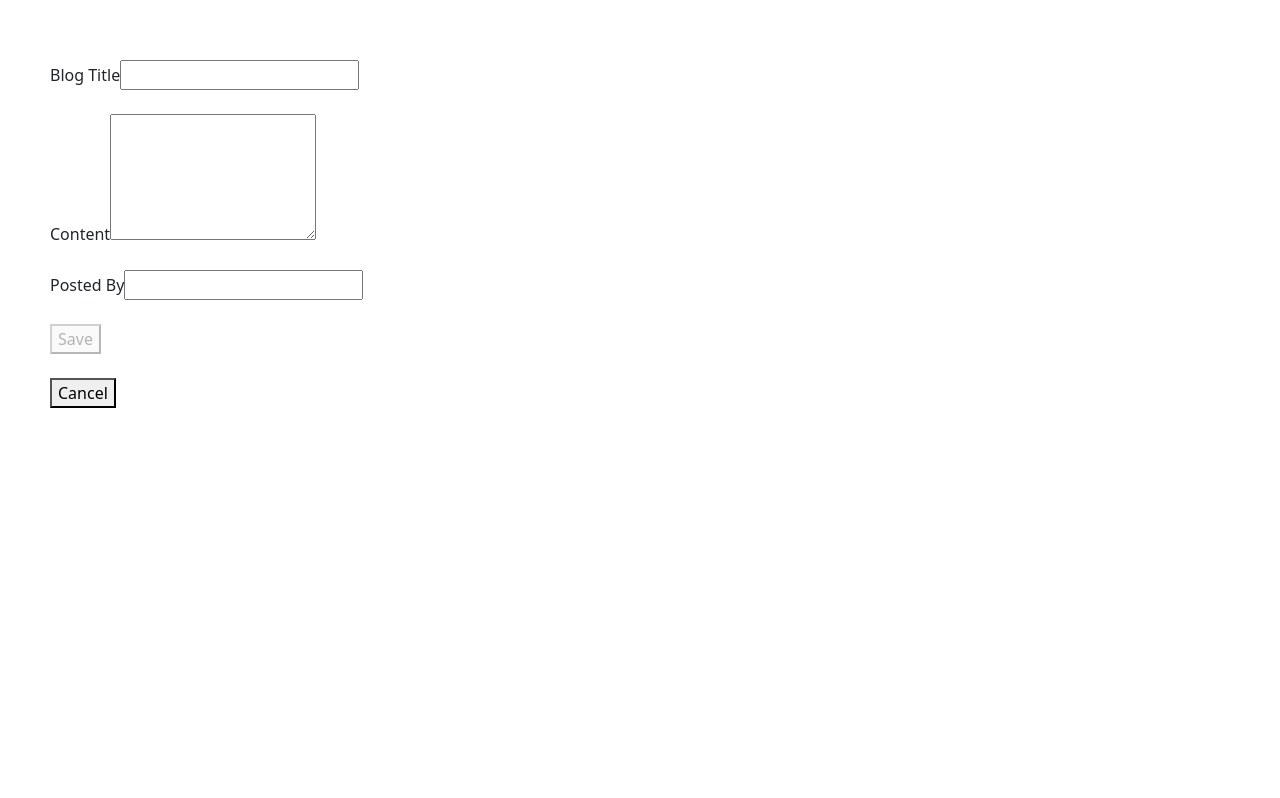
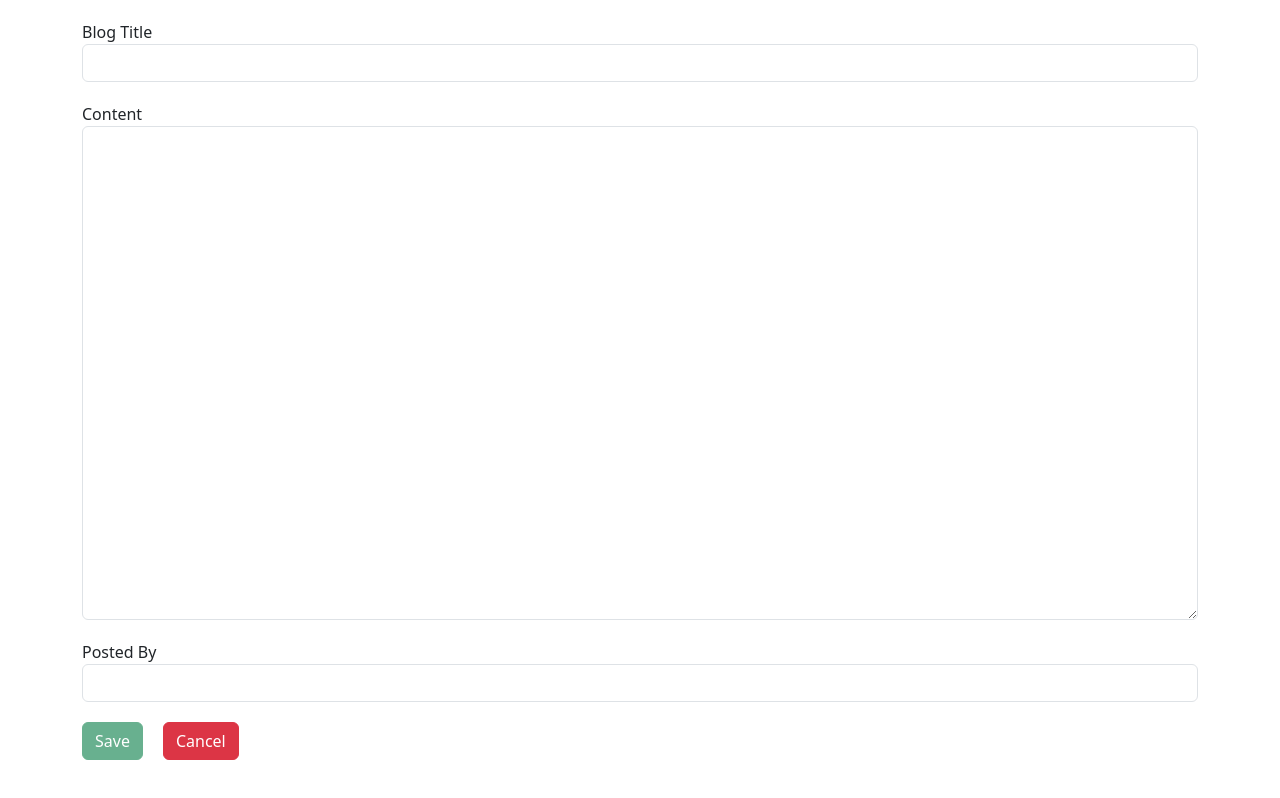
Before and after one commit to pbhaukajee/Blog_Post_Frontend, an Angular app: page /update/1 in a window 1280 px wide. Built offline with nearby package versions, Linux system fonts and the light colour scheme; no server answers.

Commit message:
added styling and validation for new post form

```diff
--- a/src/app/pages/new-post-form/new-post-form.component.html
+++ b/src/app/pages/new-post-form/new-post-form.component.html
@@ -1,28 +1,69 @@
-<div class="blog-form">
+<div class="container">
   <form [formGroup]="newPostForm">
+    <div class="form-group">
       <label>Blog Title</label>
-    <input type="text" id="title" formControlName="title" />
-    <br /><br />
+      <input
+        type="text"
+        id="title"
+        formControlName="title"
+        class="form-control"
+      />
+      <div
+        class="text-danger"
+        *ngIf="
+          newPostForm.get('title').errors?.['required'] &&
+          newPostForm.get('title')?.touched
+        "
+      >
+        Please provide the title
+      </div>
+    </div>
+    <div class="form-group">
       <label>Content</label>
       <textarea
         type="text"
         id="content"
         formControlName="content"
-      rows="5"
+        rows="20"
+        class="form-control"
       ></textarea>
-    <br /><br />
-    <!-- <label>Upload Image</label>
+      <div
+        class="text-danger"
+        *ngIf="
+          newPostForm.get('content').errors?.['required'] &&
+          newPostForm.get('content')?.touched
+        "
+      >
+        Please provide some content
+      </div>
+    </div>
+    <div class="form-group">
+      <label>Posted By</label>
       <input
-      type="file"
-      id="img"
-      formControlName="img"
-      (change)="onFileSelected($event)"
-    /> -->
-    <label>Posted By</label>
-    <input type="text" id="postedBy" formControlName="postedBy" />
-    <br /><br />
-    <button [disabled]="newPostForm.invalid" (click)="savePost()">Save</button>
+        type="text"
+        id="postedBy"
+        formControlName="postedBy"
+        class="form-control"
+      />
+      <div
+        class="text-danger"
+        *ngIf="
+          newPostForm.get('postedBy').errors?.['required'] &&
+          newPostForm.get('postedBy')?.touched
+        "
+      >
+        Please provide the blogger's name
+      </div>
+    </div>
+    <div class="button">
+      <button
+        [disabled]="newPostForm.invalid"
+        (click)="savePost()"
+        class="btn btn-success"
+      >
+        Save
+      </button>
+      <button routerLink="/posts" class="btn btn-danger">Cancel</button>
+    </div>
   </form>
-  <br />
-  <button routerLink="/posts">Cancel</button>
 </div>
--- a/src/app/pages/new-post-form/new-post-form.component.scss
+++ b/src/app/pages/new-post-form/new-post-form.component.scss
@@ -1,5 +1,8 @@
-.blog-form {
-  margin: auto;
-  margin-top: 10px;
-  padding: 30px;
+.form-group {
+  margin-bottom: 20px;
 }
+
+.button {
+  display: flex;
+  gap: 20px;
+}
--- a/src/app/pages/new-post-form/new-post-form.component.ts
+++ b/src/app/pages/new-post-form/new-post-form.component.ts
@@ -9,11 +9,12 @@ import {
 import { ActivatedRoute, Router, RouterLink } from '@angular/router';
 import { PostService } from '../../services/post.service';
 import { PostData } from '../models/post-data';
+import { CommonModule } from '@angular/common';
 
 @Component({
   selector: 'app-new-post-form',
   standalone: true,
-  imports: [FormsModule, ReactiveFormsModule, RouterLink],
+  imports: [FormsModule, ReactiveFormsModule, RouterLink, CommonModule],
   templateUrl: './new-post-form.component.html',
   styleUrl: './new-post-form.component.scss',
 })
```
Lines whose indentation alone changed are shown as unchanged.
